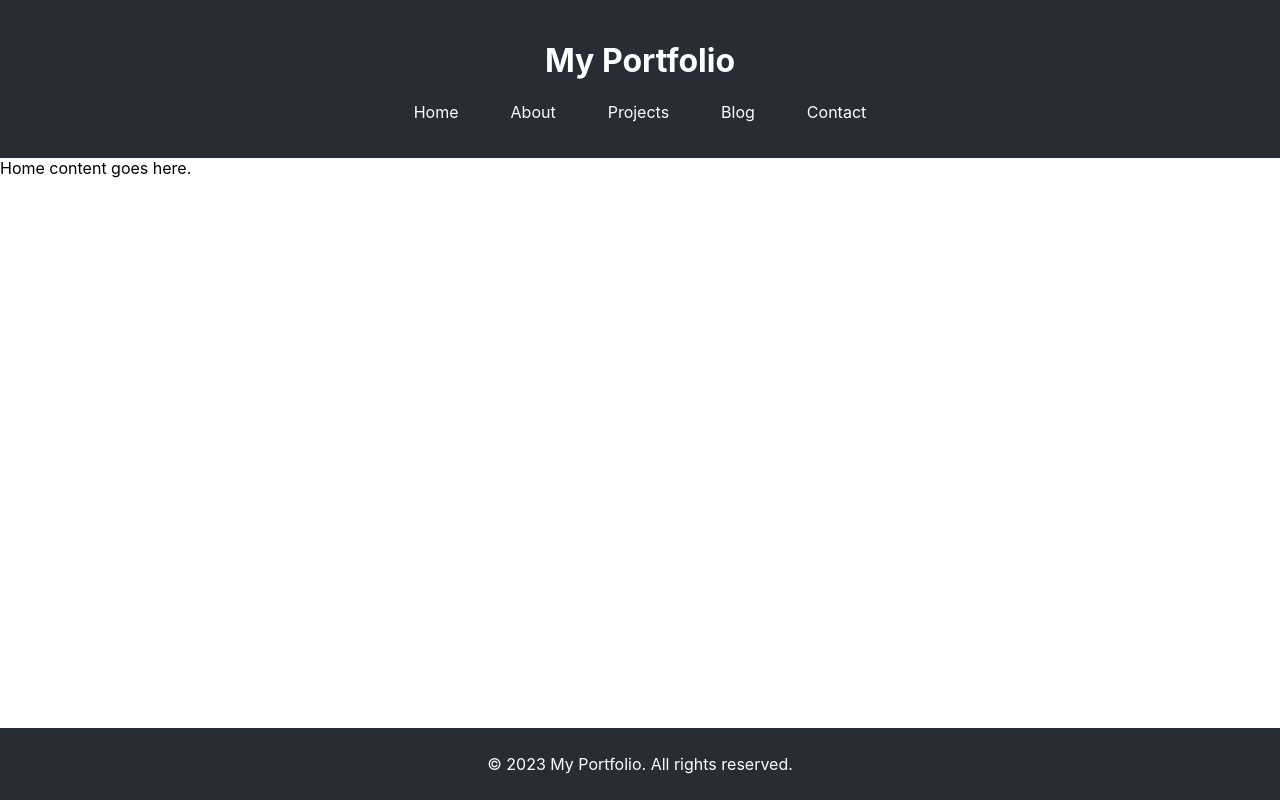
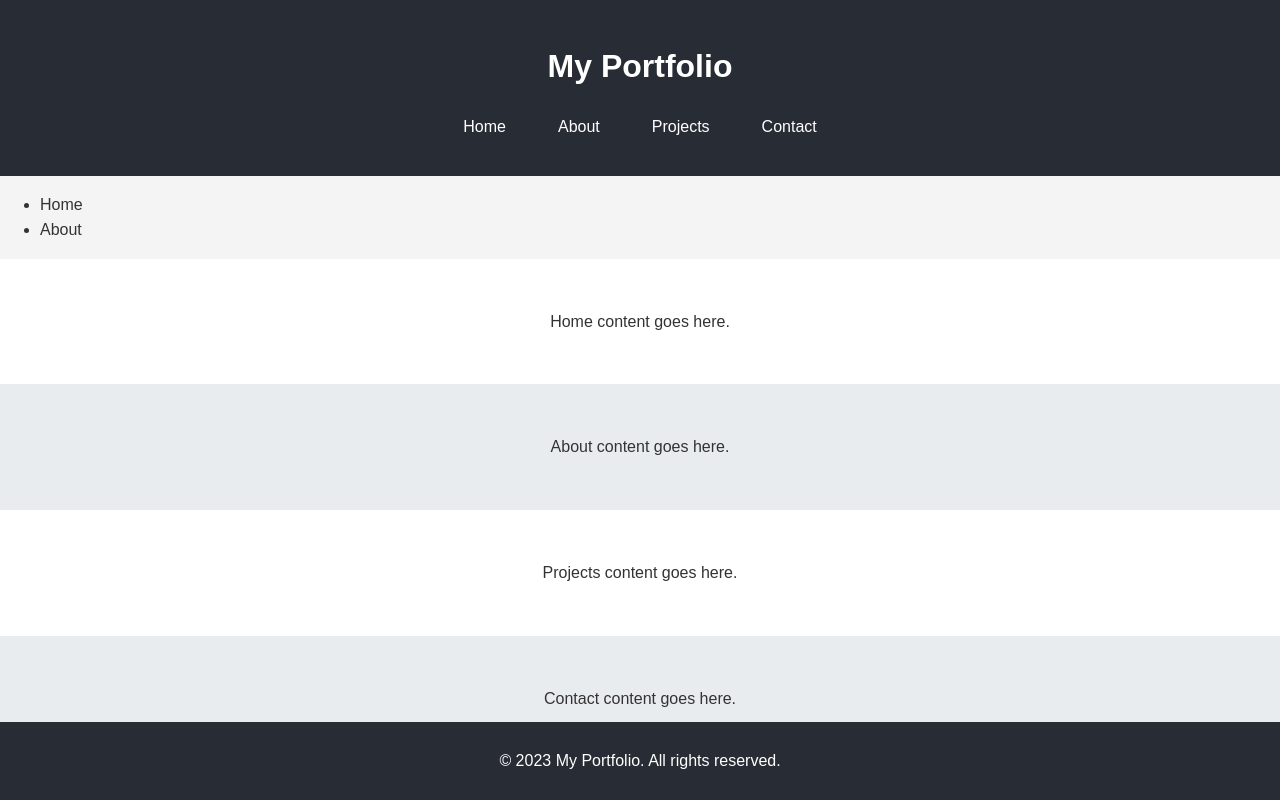
Before and after one commit to AhmedRaisi/PersonalPortfolio, a React (Create React App) app in the folder client/: page / in a window 1280 px wide. Built offline with nearby package versions, Linux system fonts and the light colour scheme.

Commit message:
Added sections and routing

```diff
--- a/client/package.json
+++ b/client/package.json
@@ -10,6 +10,7 @@
     "react-dom": "^18.2.0",
     "react-router-dom": "^6.16.0",
     "react-scripts": "5.0.1",
+    "react-scroll": "^1.8.9",
     "web-vitals": "^2.1.4"
   },
   "scripts": {
--- a/client/src/App.js
+++ b/client/src/App.js
@@ -1,33 +1,49 @@
 import React from 'react';
 import Header from './components/Header';
 import Footer from './components/Footer';
-import { BrowserRouter as Router, Route, Routes } from 'react-router-dom';
-
-function Home() {
-  return <div>Home content goes here.</div>;
-}
-
-function About() {
-  return <div>About content goes here.</div>;
-}
-
-// ... other component definitions ...
+import Home from './components/Home';
+import About from './components/About';
+import Projects from './components/Projects';
+import Contact from './components/Contact';
+import { Link as ScrollLink } from 'react-scroll';
 
 function App() {
   return (
-    <Router>
-      <div className="App">
-        <Header />
+    <div className="App">
+      <Header />
 
-        <Routes>
-          <Route path="/" element={<Home />} />
-          <Route path="/about" element={<About />} />
-          {/* Add routes for Projects, Blog, and Contact */}
-        </Routes>
+      <nav>
+        <ul>
+          <li>
+            <ScrollLink
+              to="homeSection"
+              smooth={true}
+              duration={500}
+            >
+              Home
+            </ScrollLink>
+          </li>
+          <li>
+            <ScrollLink
+              to="aboutSection"
+              smooth={true}
+              duration={500}
+            >
+              About
+            </ScrollLink>
+          </li>
+          {/* ... More links for Projects, Contact, etc. */}
+        </ul>
+      </nav>
 
-        <Footer />
-      </div>
-    </Router>
+      <Home />
+      <About />
+      <Projects />
+      <Contact />
+      {/* ... More sections as needed */}
+
+      <Footer />
+    </div>
   );
 }
 
--- /dev/null
+++ b/client/src/components/About/index.js
@@ -0,0 +1,13 @@
+import React from 'react';
+import { Element } from 'react-scroll';
+import './styles.css';
+
+const About = () => {
+  return (
+    <Element name="aboutSection">
+      <div className="about">About content goes here.</div>
+    </Element>
+  );
+};
+
+export default About;
--- /dev/null
+++ b/client/src/components/About/styles.css
@@ -0,0 +1,68 @@
+/* Common styles */
+
+body {
+    font-family: Arial, sans-serif;
+    line-height: 1.6;
+    margin: 0;
+    padding: 0;
+    color: #333;
+    background-color: #f4f4f4;
+}
+
+.container {
+    width: 80%;
+    margin: auto;
+    overflow: hidden;
+}
+
+/* Home section styles */
+
+.home {
+    padding: 50px 0;
+    background-color: #fff;
+    text-align: center;
+}
+
+.home h1 {
+    font-size: 2em;
+    margin-bottom: 20px;
+}
+
+/* About section styles */
+
+.about {
+    padding: 50px 0;
+    background-color: #e9ecef;
+    text-align: center;
+}
+
+.about h1 {
+    font-size: 2em;
+    margin-bottom: 20px;
+}
+
+/* Projects section styles */
+
+.projects {
+    padding: 50px 0;
+    background-color: #fff;
+    text-align: center;
+}
+
+.projects h1 {
+    font-size: 2em;
+    margin-bottom: 20px;
+}
+
+/* Contact section styles */
+
+.contact {
+    padding: 50px 0;
+    background-color: #e9ecef;
+    text-align: center;
+}
+
+.contact h1 {
+    font-size: 2em;
+    margin-bottom: 20px;
+}
--- /dev/null
+++ b/client/src/components/Contact/index.js
@@ -0,0 +1,13 @@
+import React from 'react';
+import { Element } from 'react-scroll';
+import './styles.css';
+
+const Contact = () => {
+  return (
+    <Element name="contactSection">
+      <div className="contact">Contact content goes here.</div>
+    </Element>
+  );
+};
+
+export default Contact;
--- /dev/null
+++ b/client/src/components/Contact/styles.css
@@ -0,0 +1,68 @@
+/* Common styles */
+
+body {
+    font-family: Arial, sans-serif;
+    line-height: 1.6;
+    margin: 0;
+    padding: 0;
+    color: #333;
+    background-color: #f4f4f4;
+}
+
+.container {
+    width: 80%;
+    margin: auto;
+    overflow: hidden;
+}
+
+/* Home section styles */
+
+.home {
+    padding: 50px 0;
+    background-color: #fff;
+    text-align: center;
+}
+
+.home h1 {
+    font-size: 2em;
+    margin-bottom: 20px;
+}
+
+/* About section styles */
+
+.about {
+    padding: 50px 0;
+    background-color: #e9ecef;
+    text-align: center;
+}
+
+.about h1 {
+    font-size: 2em;
+    margin-bottom: 20px;
+}
+
+/* Projects section styles */
+
+.projects {
+    padding: 50px 0;
+    background-color: #fff;
+    text-align: center;
+}
+
+.projects h1 {
+    font-size: 2em;
+    margin-bottom: 20px;
+}
+
+/* Contact section styles */
+
+.contact {
+    padding: 50px 0;
+    background-color: #e9ecef;
+    text-align: center;
+}
+
+.contact h1 {
+    font-size: 2em;
+    margin-bottom: 20px;
+}
--- a/client/src/components/Header/index.js
+++ b/client/src/components/Header/index.js
@@ -10,7 +10,6 @@ const Header = () => {
           <li><a href="/">Home</a></li>
           <li><a href="/about">About</a></li>
           <li><a href="/projects">Projects</a></li>
-          <li><a href="/blog">Blog</a></li>
           <li><a href="/contact">Contact</a></li>
         </ul>
       </nav>
--- /dev/null
+++ b/client/src/components/Home/index.js
@@ -0,0 +1,13 @@
+import React from 'react';
+import { Element } from 'react-scroll';
+import './styles.css';
+
+const Home = () => {
+  return (
+    <Element name="homeSection">
+      <div className="home">Home content goes here.</div>
+    </Element>
+  );
+};
+
+export default Home;
--- /dev/null
+++ b/client/src/components/Home/styles.css
@@ -0,0 +1,68 @@
+/* Common styles */
+
+body {
+    font-family: Arial, sans-serif;
+    line-height: 1.6;
+    margin: 0;
+    padding: 0;
+    color: #333;
+    background-color: #f4f4f4;
+}
+
+.container {
+    width: 80%;
+    margin: auto;
+    overflow: hidden;
+}
+
+/* Home section styles */
+
+.home {
+    padding: 50px 0;
+    background-color: #fff;
+    text-align: center;
+}
+
+.home h1 {
+    font-size: 2em;
+    margin-bottom: 20px;
+}
+
+/* About section styles */
+
+.about {
+    padding: 50px 0;
+    background-color: #e9ecef;
+    text-align: center;
+}
+
+.about h1 {
+    font-size: 2em;
+    margin-bottom: 20px;
+}
+
+/* Projects section styles */
+
+.projects {
+    padding: 50px 0;
+    background-color: #fff;
+    text-align: center;
+}
+
+.projects h1 {
+    font-size: 2em;
+    margin-bottom: 20px;
+}
+
+/* Contact section styles */
+
+.contact {
+    padding: 50px 0;
+    background-color: #e9ecef;
+    text-align: center;
+}
+
+.contact h1 {
+    font-size: 2em;
+    margin-bottom: 20px;
+}
--- /dev/null
+++ b/client/src/components/Projects/index.js
@@ -0,0 +1,13 @@
+import React from 'react';
+import { Element } from 'react-scroll';
+import './styles.css';
+
+const Projects = () => {
+  return (
+    <Element name="projectsSection">
+      <div className="projects">Projects content goes here.</div>
+    </Element>
+  );
+};
+
+export default Projects;
--- /dev/null
+++ b/client/src/components/Projects/styles.css
@@ -0,0 +1,68 @@
+/* Common styles */
+
+body {
+    font-family: Arial, sans-serif;
+    line-height: 1.6;
+    margin: 0;
+    padding: 0;
+    color: #333;
+    background-color: #f4f4f4;
+}
+
+.container {
+    width: 80%;
+    margin: auto;
+    overflow: hidden;
+}
+
+/* Home section styles */
+
+.home {
+    padding: 50px 0;
+    background-color: #fff;
+    text-align: center;
+}
+
+.home h1 {
+    font-size: 2em;
+    margin-bottom: 20px;
+}
+
+/* About section styles */
+
+.about {
+    padding: 50px 0;
+    background-color: #e9ecef;
+    text-align: center;
+}
+
+.about h1 {
+    font-size: 2em;
+    margin-bottom: 20px;
+}
+
+/* Projects section styles */
+
+.projects {
+    padding: 50px 0;
+    background-color: #fff;
+    text-align: center;
+}
+
+.projects h1 {
+    font-size: 2em;
+    margin-bottom: 20px;
+}
+
+/* Contact section styles */
+
+.contact {
+    padding: 50px 0;
+    background-color: #e9ecef;
+    text-align: center;
+}
+
+.contact h1 {
+    font-size: 2em;
+    margin-bottom: 20px;
+}
```
Also changed, not shown: 1 other file (tests, documents, lock files or other folders).
